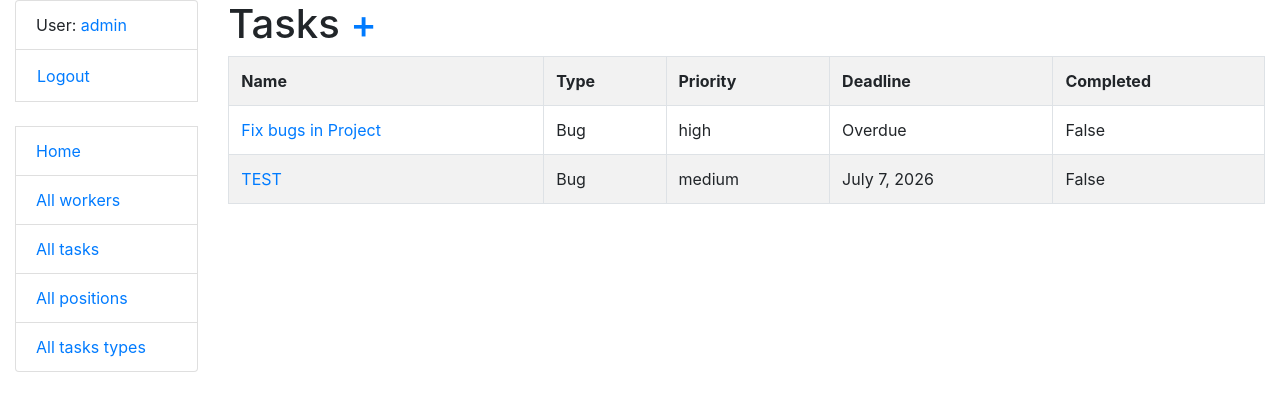
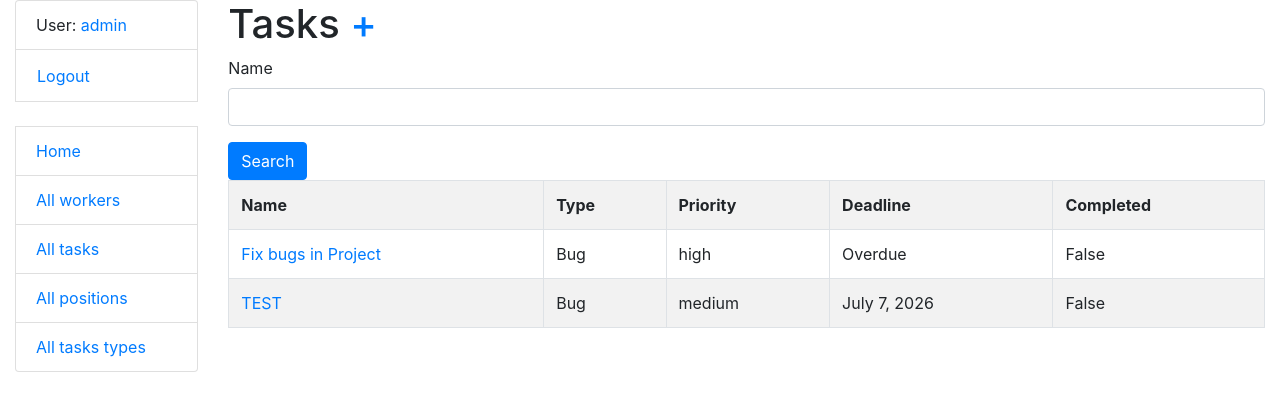
Before and after one commit to matus332/-IT-Company-Task-Manager-, a Django app: page /tasks/ in a window 1280 px wide. Shown: the top 411 px of the page. Run offline with Django 5.2, Linux system fonts and the light colour scheme; a user stored in the database is signed in; data comes from the database, SQL or seed files in the repository; both versions use the stored data as it was after the commit; some libraries are stand-ins or nearby versions.

Commit message:
Add search functionality

```diff
--- a/catalog/forms.py
+++ b/catalog/forms.py
@@ -52,6 +52,10 @@ class WorkerUpdateForm(forms.ModelForm):
         return last_name.capitalize()
 
 
+class WorkerUsernameSearchForm(forms.Form):
+    username = forms.CharField(max_length=255, required=False)
+
+
 class TaskForm(forms.ModelForm):
     class Meta:
         model = Task
@@ -71,6 +75,10 @@ class TaskForm(forms.ModelForm):
         return name
 
 
+class TaskNameSearchForm(forms.Form):
+    name = forms.CharField(max_length=255, required=False)
+
+
 class PositionForm(forms.ModelForm):
     class Meta:
         model = Position
@@ -83,6 +91,10 @@ class PositionForm(forms.ModelForm):
         return name
 
 
+class PositionNameSearchForm(forms.Form):
+    name = forms.CharField(max_length=255, required=False)
+
+
 class TaskTypeForm(forms.ModelForm):
     class Meta:
         model = TaskType
@@ -93,3 +105,7 @@ class TaskTypeForm(forms.ModelForm):
         if len(name) < 3:
             raise ValidationError("Task type name must be longer than three characters")
         return name
+
+
+class TaskTypeNameSearchForm(forms.Form):
+    name = forms.CharField(max_length=255, required=False)
--- a/catalog/urls.py
+++ b/catalog/urls.py
@@ -16,7 +16,7 @@ from catalog.views import (
     PositionDetailView,
     PositionUpdateView,
     PositionDeleteView,
-    TaskTypesListView,
+    TaskTypeListView,
     TaskTypeCreateView,
     TaskTypeDetailView,
     TaskTypeUpdateView,
@@ -43,7 +43,7 @@ urlpatterns = [
     path("positions/<int:pk>/update/", PositionUpdateView.as_view(), name="position-update"),
     path("positions/<int:pk>/delete/", PositionDeleteView.as_view(), name="position-delete"),
     # TASKTYPES
-    path("task-types/", TaskTypesListView.as_view(), name="task-type-list"),
+    path("task-types/", TaskTypeListView.as_view(), name="task-type-list"),
     path("task-types/create/", TaskTypeCreateView.as_view(), name="task-type-create"),
     path("task-types/<int:pk>/", TaskTypeDetailView.as_view(), name="task-type-detail"),
     path("task-types/<int:pk>/update/", TaskTypeUpdateView.as_view(), name="task-type-update"),
--- a/catalog/views.py
+++ b/catalog/views.py
@@ -8,7 +8,11 @@ from catalog.forms import (
     WorkerUpdateForm,
     TaskForm,
     TaskTypeForm,
-    PositionForm
+    PositionForm,
+    WorkerUsernameSearchForm,
+    TaskNameSearchForm,
+    PositionNameSearchForm,
+    TaskTypeNameSearchForm,
 )
 from catalog.models import Task, Worker, Position, TaskType
 
@@ -32,7 +36,24 @@ def index(request):
 
 class WorkerListView(LoginRequiredMixin, generic.ListView):
     model = Worker
-    queryset = Worker.objects.all().select_related("position")
+
+
+    def get_context_data(
+        self, *, object_list = ..., **kwargs
+    ):
+        context = super().get_context_data(**kwargs)
+        username = self.request.GET.get("username", "")
+        context["search_form"] = WorkerUsernameSearchForm(initial={"username": username})
+        return context
+
+    def get_queryset(self):
+        queryset = Worker.objects.all().select_related("position")
+        form = WorkerUsernameSearchForm(self.request.GET)
+        if form.is_valid():
+            return queryset.filter(
+                username__icontains=form.cleaned_data["username"]
+            )
+        return queryset
 
 
 class WorkerCreateView(LoginRequiredMixin, generic.CreateView):
@@ -56,9 +77,26 @@ class WorkerDeleteView(LoginRequiredMixin, generic.DeleteView):
     success_url = reverse_lazy("catalog:worker-list")
 
 
-class TaskTypesListView(LoginRequiredMixin, generic.ListView):
+class TaskTypeListView(LoginRequiredMixin, generic.ListView):
     model = TaskType
     context_object_name = "task_types"
+
+    def get_context_data(
+        self, *, object_list = ..., **kwargs
+    ):
+        context = super().get_context_data(**kwargs)
+        name = self.request.GET.get("name", "")
+        context["search_form"] = TaskTypeNameSearchForm(initial={"name": name})
+        return context
+
+    def get_queryset(self):
+        queryset = TaskType.objects.all()
+        form = TaskTypeNameSearchForm(self.request.GET)
+        if form.is_valid():
+           return queryset.filter(
+               name__icontains=form.cleaned_data["name"]
+           )
+        return queryset
 
 
 class TaskTypeCreateView(LoginRequiredMixin, generic.CreateView):
@@ -85,6 +123,23 @@ class TaskTypeDeleteView(LoginRequiredMixin, generic.DeleteView):
 class PositionListView(LoginRequiredMixin, generic.ListView):
     model = Position
 
+    def get_context_data(
+        self, *, object_list = ..., **kwargs
+    ):
+        context = super().get_context_data(**kwargs)
+        name = self.request.GET.get("name", "")
+        context["search_form"] = PositionNameSearchForm(initial={"name": name})
+        return context
+
+    def get_queryset(self):
+        queryset = Position.objects.all()
+        form = PositionNameSearchForm(self.request.GET)
+        if form.is_valid():
+            return queryset.filter(
+                name__icontains=form.cleaned_data["name"]
+            )
+        return queryset
+
 
 class PositionCreateView(LoginRequiredMixin, generic.CreateView):
     model = Position
@@ -109,11 +164,28 @@ class PositionDeleteView(LoginRequiredMixin, generic.DeleteView):
 
 class TaskListView(LoginRequiredMixin, generic.ListView):
     model = Task
-    queryset = (
-        Task.objects
-        .select_related("task_type")
-        .prefetch_related("assignees")
-    )
+
+
+    def get_context_data(
+        self, *, object_list = ..., **kwargs
+    ):
+        context = super().get_context_data(**kwargs)
+        name = self.request.GET.get("name", "")
+        context["search_form"] = TaskNameSearchForm(initial={"name": name})
+        return context
+
+    def get_queryset(self):
+        queryset = (
+            Task.objects
+            .select_related("task_type")
+            .prefetch_related("assignees")
+        )
+        form = TaskNameSearchForm(self.request.GET)
+        if form.is_valid():
+            return queryset.filter(
+                name__icontains=form.cleaned_data["name"]
+            )
+        return queryset
 
 
 class TaskCreateView(LoginRequiredMixin, generic.CreateView):
--- a/templates/catalog/position_list.html
+++ b/templates/catalog/position_list.html
@@ -1,10 +1,16 @@
 {% extends "base.html" %}
+{% load crispy_forms_filters %}
 
 {% block content %}
   <h1>
     Positions
     <a href="{% url 'catalog:position-create' %}">+</a>
   </h1>
+
+  <form method="get" action="">
+    {{ search_form|crispy }}
+    <input type="submit" value="Search" class="btn btn-primary">
+  </form>
 
   {% if position_list %}
     <ul>
--- a/templates/catalog/task_list.html
+++ b/templates/catalog/task_list.html
@@ -1,10 +1,16 @@
 {% extends "base.html" %}
+{% load crispy_forms_filters %}
 
 {% block content %}
   <h1>
     Tasks
     <a href="{% url 'catalog:task-create' %}">+</a>
   </h1>
+
+  <form action="" method="get">
+    {{ search_form|crispy }}
+    <input type="submit" value="Search" class="btn btn-primary">
+  </form>
 
   {% if task_list %}
     <table class="table table-striped table-bordered">
--- a/templates/catalog/tasktype_list.html
+++ b/templates/catalog/tasktype_list.html
@@ -1,10 +1,16 @@
 {% extends "base.html" %}
+{% load crispy_forms_filters %}
 
 {% block content %}
   <h1>
     Task Types
     <a href="{% url 'catalog:task-type-create' %}">+</a>
   </h1>
+
+  <form action="" method="get">
+    {{ search_form|crispy }}
+    <input type="submit" value="Search" class="btn btn-primary">
+  </form>
 
   {% if task_types %}
     <ul>
--- a/templates/catalog/worker_list.html
+++ b/templates/catalog/worker_list.html
@@ -1,10 +1,16 @@
 {% extends "base.html" %}
+{% load crispy_forms_filters %}
 
 {% block content %}
   <h1>
     Workers
     <a href="{% url 'catalog:worker-create' %}">+</a>
   </h1>
+
+  <form method="get" action="">
+    {{ search_form|crispy }}
+    <input type="submit" value="Search" class="btn btn-primary">
+  </form>
 
   {% if worker_list %}
     <table class="table table-striped table-bordered">
```
Also changed, not shown: db.sqlite3.
